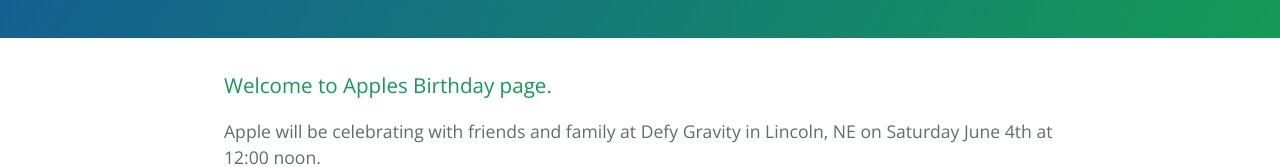
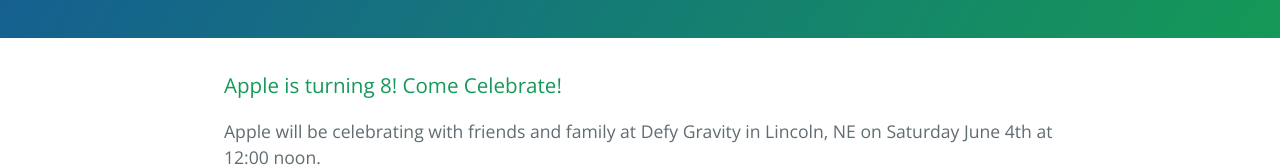
Before and after one commit to jimmynash/applebday2016, a plain HTML site: page index.html in a window 1280 px wide. Shown: the part 345-512 px from the top of the page. Drawn offline with nearby package versions, Linux system fonts and the light colour scheme.

Commit message:
copy change

```diff
--- a/index.html
+++ b/index.html
@@ -19,7 +19,7 @@
 
     <section class="main-content">
       <h3>
-<a id="welcome-to-apples-birthday-page" class="anchor" href="#welcome-to-apples-birthday-page" aria-hidden="true"><span aria-hidden="true" class="octicon octicon-link"></span></a>Welcome to Apples Birthday page.</h3>
+<a id="welcome-to-apples-birthday-page" class="anchor" href="#welcome-to-apples-birthday-page" aria-hidden="true"><span aria-hidden="true" class="octicon octicon-link"></span></a>Apple is turning 8! Come Celebrate!</h3>
 
 <p>Apple will be celebrating with friends and family at Defy Gravity in Lincoln, NE on Saturday June 4th at 12:00 noon.</p>
 <p>From 12:00 to 1:00 we will be jumping and then from 1:00 to 1:30 we will have PIZZA and CAKE!</p>
```
